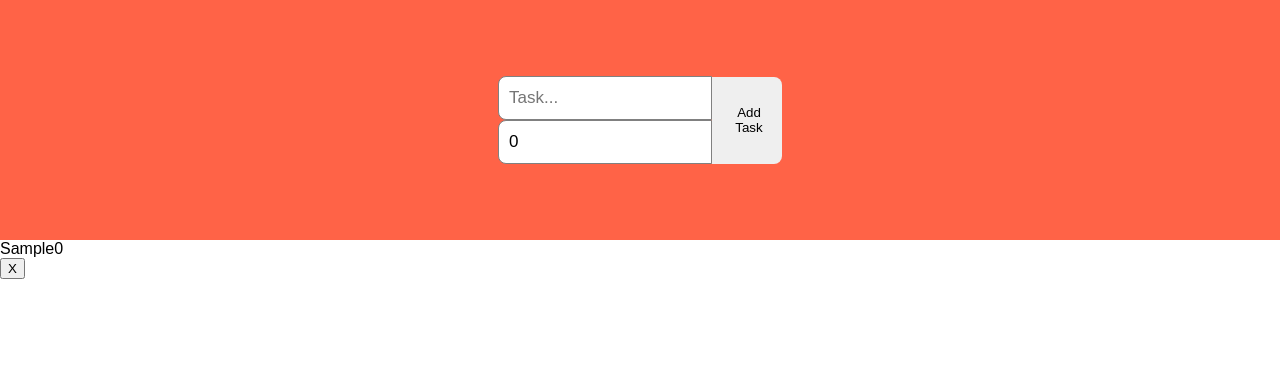
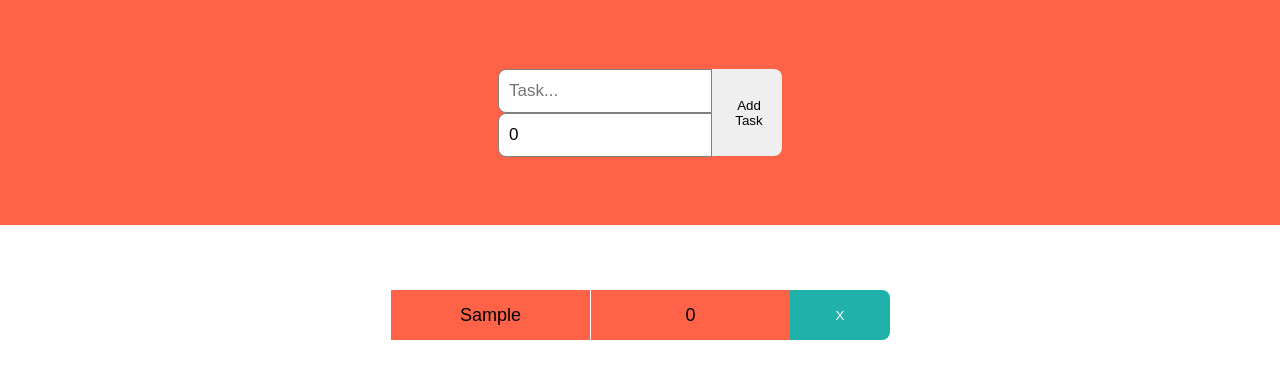
Before and after one commit to kim-ensu/react-todo-typescript, a React (Create React App) app: page / in a window 1280 px wide. Both pictures are taken after typing "Sample" into the empty fields and a click on the button "Add Task". Shown: the top 378 px of the page. Built offline with nearby package versions, Linux system fonts and the light colour scheme.

Commit message:
Add styles for tasks

```diff
--- a/src/App.css
+++ b/src/App.css
@@ -50,4 +50,46 @@
 .todoList {
   flex: 70%;
   width: 100%;
+  display: flex;
+  align-items: center;
+  padding-top: 50px;
+  flex-direction: column;
 }
+
+.task {
+  width: 500px;
+  height: 50px;
+  display: flex;
+  color: black;
+  margin: 15px;
+}
+
+.task .content {
+  flex: 80%;
+  height: 100%;
+  display: flex;
+  justify-content: center;
+  align-items: center;
+}
+
+.task .content span {
+  display: grid;
+  place-items: center;
+  border: 1px solid white;
+  width: 100%;
+  height: 100%;
+  font-size: 18px;
+  border-right: none;
+  background-color: tomato;
+}
+
+.task button {
+  flex: 20%;
+  height: 100%;
+  border: none;
+  background-color: lightseagreen;
+  border-top-right-radius: 8px;
+  border-bottom-right-radius: 8px;
+  color: white;
+  cursor: pointer;
+}
```
